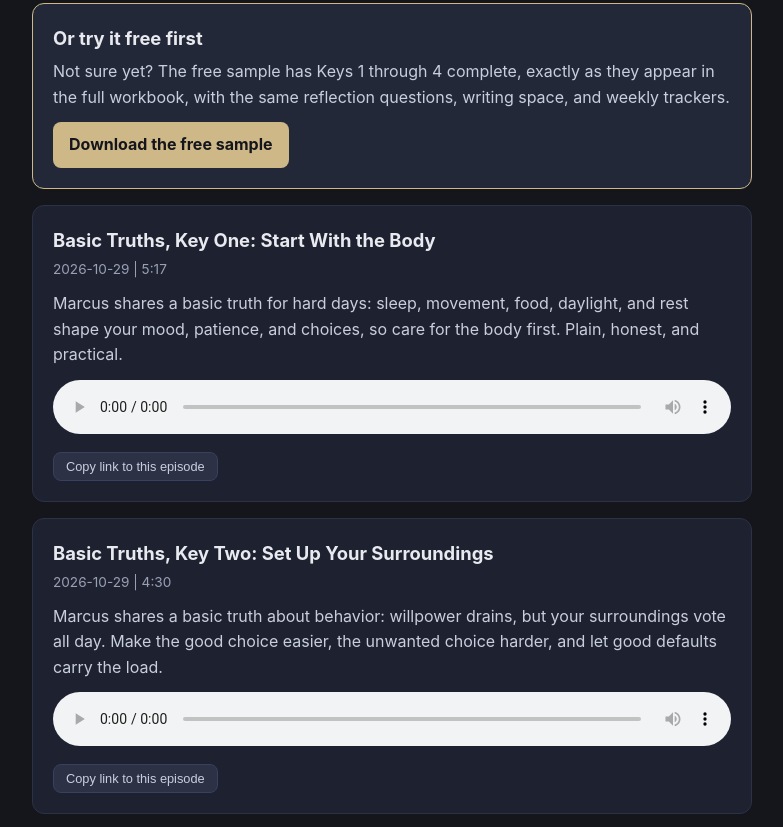
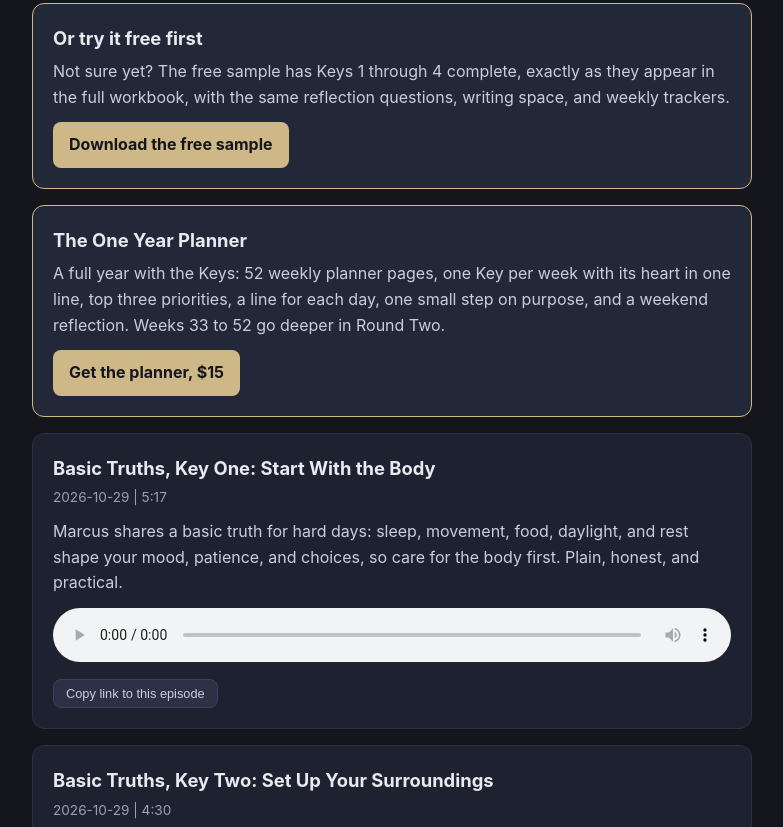
Before and after one commit to NJShell2/podcasts, a plain HTML site: page index.html in a window 1280 px wide. Shown: the part 2775-3602 px from the top of the page, without its empty margins (248-1031 px from the left). Drawn offline with Linux system fonts and the light colour scheme.

Commit message:
Add One Year Planner and Sermon plan promos

```diff
--- a/index.html
+++ b/index.html
@@ -84,7 +84,7 @@ const CATS = [
     {"title":"Book Summary #5: Atomic Habits","date":"2026-11-04","duration":"5:09","desc":"Nora summarizes James Clear's Atomic Habits: compounding small habits, identity over outcomes, the four laws, and never miss twice. Marcus reads Clear's own words, kept short and exact.","file":"episodes/book-summary-5-atomic-habits-2026-11-04.mp3"},
     {"title":"The 5 Love Languages Distilled","date":"2026-10-14","duration":"5:51","desc":"Two-voice edition: Marcus reads Chapman's exact terms, the five love languages and the love tank, while Nora narrates the summary: discovering your language, learning your partner's, and the thirty-day experiment.","file":"episodes/the-5-love-languages-distilled-2026-10-14.mp3"}
   ] },
-  { key: "keys", title: "Keys: Basic Truths", blurb: "Plain truths about how a life works, one key at a time. Told by Marcus.", promo: { title: "The Companion Workbook", text: "Listening is the easy part. The Keys: Basic Truths Companion Workbook gives you one honest page of work per key: the episode's themes, three reflection questions with room to write, one step to keep for the week, and a 7-day tracker. 36-page printable PDF.", url: "https://payhip.com/b/LVkme", cta: "Get the workbook, $12" }, promo2: { title: "Or try it free first", text: "Not sure yet? The free sample has Keys 1 through 4 complete, exactly as they appear in the full workbook, with the same reflection questions, writing space, and weekly trackers.", url: "https://payhip.com/buy?s=1&cart_links%5B%5D=w3OEW&qty%5Bw3OEW%5D=1", cta: "Download the free sample" }, episodes: [
+  { key: "keys", title: "Keys: Basic Truths", blurb: "Plain truths about how a life works, one key at a time. Told by Marcus.", promo: { title: "The Companion Workbook", text: "Listening is the easy part. The Keys: Basic Truths Companion Workbook gives you one honest page of work per key: the episode's themes, three reflection questions with room to write, one step to keep for the week, and a 7-day tracker. 36-page printable PDF.", url: "https://payhip.com/b/LVkme", cta: "Get the workbook, $12" }, promo2: { title: "Or try it free first", text: "Not sure yet? The free sample has Keys 1 through 4 complete, exactly as they appear in the full workbook, with the same reflection questions, writing space, and weekly trackers.", url: "https://payhip.com/buy?s=1&cart_links%5B%5D=w3OEW&qty%5Bw3OEW%5D=1", cta: "Download the free sample" }, promo3: { title: "The One Year Planner", text: "A full year with the Keys: 52 weekly planner pages, one Key per week with its heart in one line, top three priorities, a line for each day, one small step on purpose, and a weekend reflection. Weeks 33 to 52 go deeper in Round Two.", url: "https://payhip.com/b/50vsA", cta: "Get the planner, $15" }, episodes: [
     {"title":"Basic Truths, Key One: Start With the Body","date":"2026-10-29","duration":"5:17","desc":"Marcus shares a basic truth for hard days: sleep, movement, food, daylight, and rest shape your mood, patience, and choices, so care for the body first. Plain, honest, and practical.","file":"episodes/basic-truths-key-one-start-with-the-body-2026-10-29.mp3"},
     {"title":"Basic Truths, Key Two: Set Up Your Surroundings","date":"2026-10-29","duration":"4:30","desc":"Marcus shares a basic truth about behavior: willpower drains, but your surroundings vote all day. Make the good choice easier, the unwanted choice harder, and let good defaults carry the load.","file":"episodes/basic-truths-key-two-set-up-your-surroundings-2026-10-29.mp3"},
     {"title":"Basic Truths, Key Three: Small Steps, Kept","date":"2026-10-29","duration":"4:24","desc":"Marcus shares a basic truth about change: a modest step kept most days beats a heroic effort that quits. Start smaller than your pride wants, track it simply, and resume fast after a miss.","file":"episodes/basic-truths-key-three-small-steps-kept-2026-10-29.mp3"},
@@ -164,7 +164,7 @@ const CATS = [
     {"title":"Boiler Up: The Story of Purdue Basketball","date":"2026-10-04","duration":"11:23","desc":"Marcus and Nora tell the story of Purdue men's basketball: 26 Big Ten titles, three Final Fours, no NCAA championship, and why the climb is the point. Made for Nicholas.","file":"episodes/boiler-up-the-story-of-purdue-basketball-2026-10-04.mp3"},
     {"title":"Blue Heaven: The Story of the Dodgers","date":"2026-10-04","duration":"10:51","desc":"Marcus and Nora tell the 143-year saga of the Dodgers, from Brooklyn heartbreak to a three-peat chase, and the century-long war with the Yankees. Made for Javier.","file":"episodes/blue-heaven-the-story-of-the-dodgers-2026-10-04.mp3"}
   ] },
-  { key: "biblestories", title: "Bible Stories", blurb: "Marcus retells the great stories of the Bible, Jim Rohn style: wildly entertaining, and the point still lands.", promo: { title: "The Beatitudes Study Journal", text: "From the Sermon on the Mount materials: Matthew 5, one blessing at a time, with the verse (KJV), a short reflection, room to write, and a one-line prayer. Printable PDF.", url: "https://payhip.com/b/zekX0", cta: "Get the journal, $10" }, episodes: [
+  { key: "biblestories", title: "Bible Stories", blurb: "Marcus retells the great stories of the Bible, Jim Rohn style: wildly entertaining, and the point still lands.", promo: { title: "The Beatitudes Study Journal", text: "From the Sermon on the Mount materials: Matthew 5, one blessing at a time, with the verse (KJV), a short reflection, room to write, and a one-line prayer. Printable PDF.", url: "https://payhip.com/b/zekX0", cta: "Get the journal, $10" }, promo2: { title: "Sermon on the Mount: 40-Day Reading Plan", text: "Forty days through the whole sermon, Matthew 5 to 7, one short reading a day: the passage, a focus thought, a question to sit with, and room to pray it through. The companion to this section's Sermon on the Mount materials.", url: "https://payhip.com/b/MNpB3", cta: "Get the 40-day plan, $9" }, episodes: [
     {"title":"Bible Stories: Adam and Eve - The Fall","date":"2026-10-28","duration":"8:39","desc":"Marcus retells the Fall in Eden: one rule, one serpent, one choice, and the grace that came looking for the people who hid.","file":"episodes/bible-stories-adam-and-eve-the-fall-2026-10-28.mp3"},
     {"title":"Bible Stories: Cain and Abel - The First Brothers","date":"2026-10-28","duration":"7:06","desc":"Marcus retells the story of the first brothers: two offerings, one warning about sin crouching at the door, and why we must rule anger before it rules us.","file":"episodes/bible-stories-cain-and-abel-the-first-brothers-2026-10-28.mp3"},
     {"title":"Bible Stories: Noah - The Ark and the Flood","date":"2026-10-28","duration":"6:45","desc":"Marcus retells Noah and the ark: building on dry land while the neighbors laughed, and preparing in the sunshine for the storm nobody believed was coming.","file":"episodes/bible-stories-noah-the-ark-and-the-flood-2026-10-28.mp3"},
@@ -224,7 +224,7 @@ CATS.forEach(function (cat) {
   b.textContent = cat.blurb;
   sec.appendChild(h);
   sec.appendChild(b);
-  [cat.promo, cat.promo2].forEach(function (pr) {
+  [cat.promo, cat.promo2, cat.promo3].forEach(function (pr) {
     if (!pr) return;
     var promo = document.createElement("div");
     promo.className = "promo";
```
